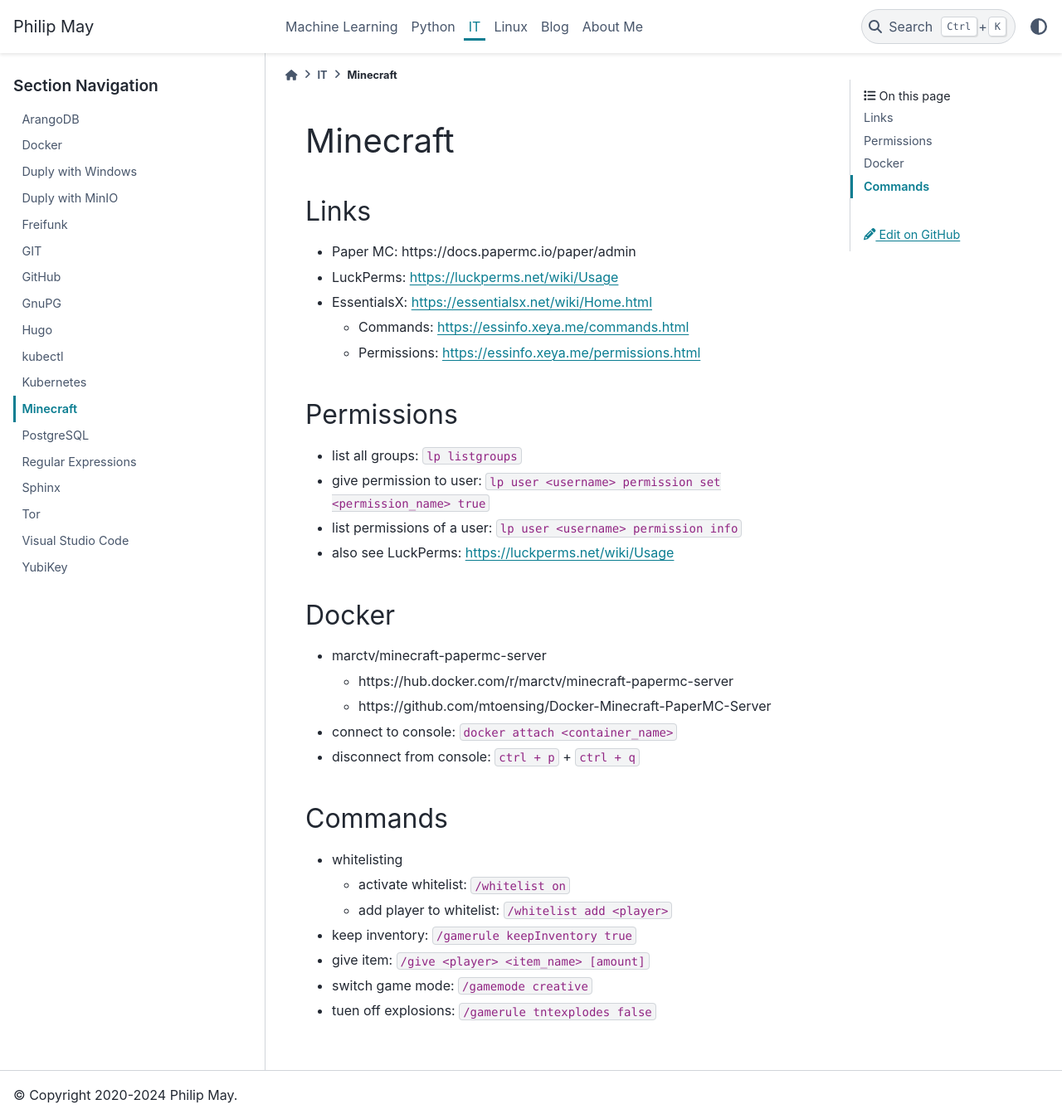
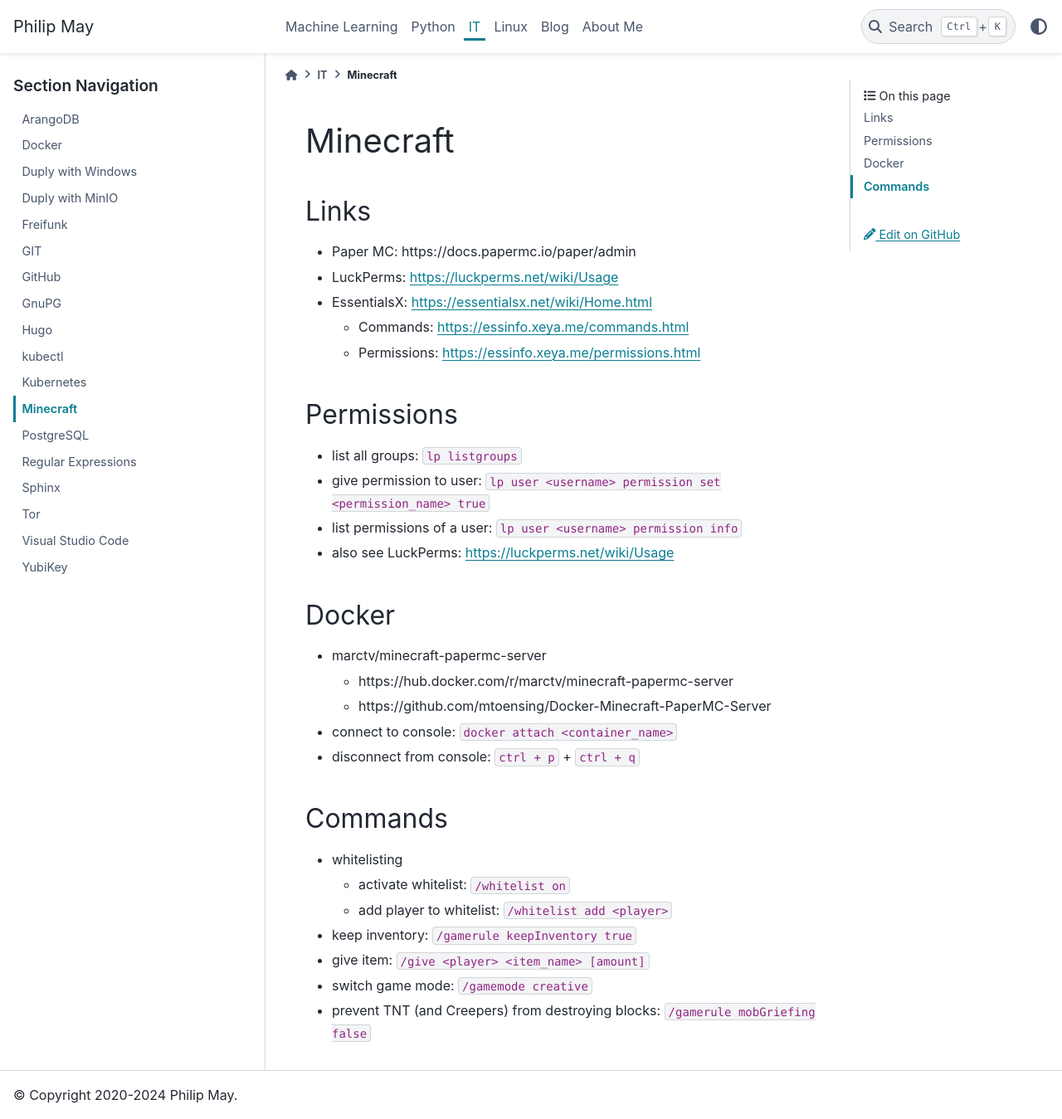
Before and after one commit to PhilipMay/PhilipMay_org, a Sphinx documentation site: the page built from source/it/minecraft.md, in a window 1280 px wide and 1349 px high. Shown: the whole window at 83% size. Built offline with Sphinx 7.4.7 and the PyData theme 0.15.4, drawn with Linux system fonts in a browser that asks for light colours; comment, search, counter and statistics services are not loaded.

Commit message:
Update minecraft.md

```diff
--- a/source/it/minecraft.md
+++ b/source/it/minecraft.md
@@ -30,4 +30,4 @@
 - keep inventory: `/gamerule keepInventory true`
 - give item: `/give <player> <item_name> [amount]`
 - switch game mode: `/gamemode creative`
-- tuen off explosions: `/gamerule tntexplodes false`
+- prevent TNT (and Creepers) from destroying blocks: `/gamerule mobGriefing false`
```
